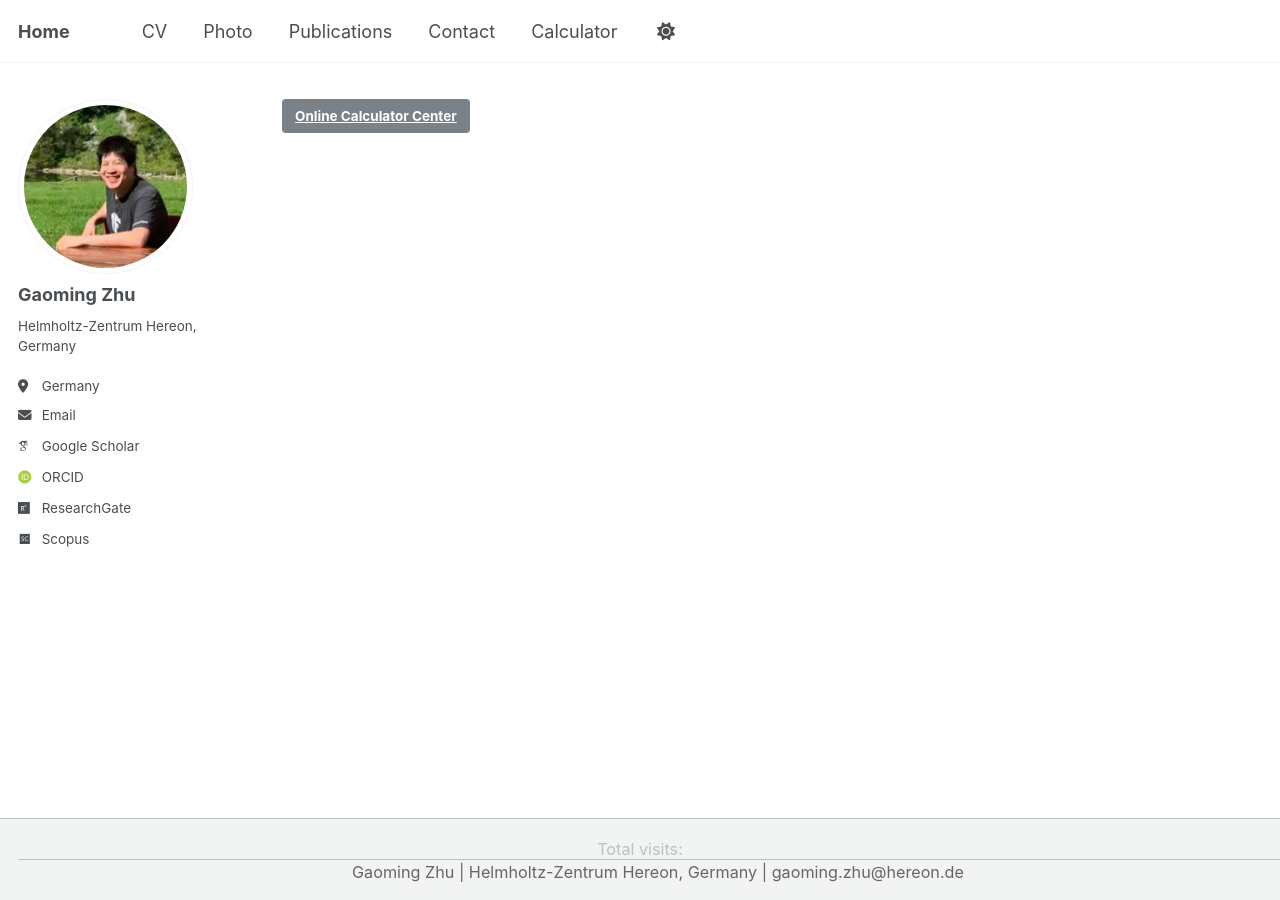
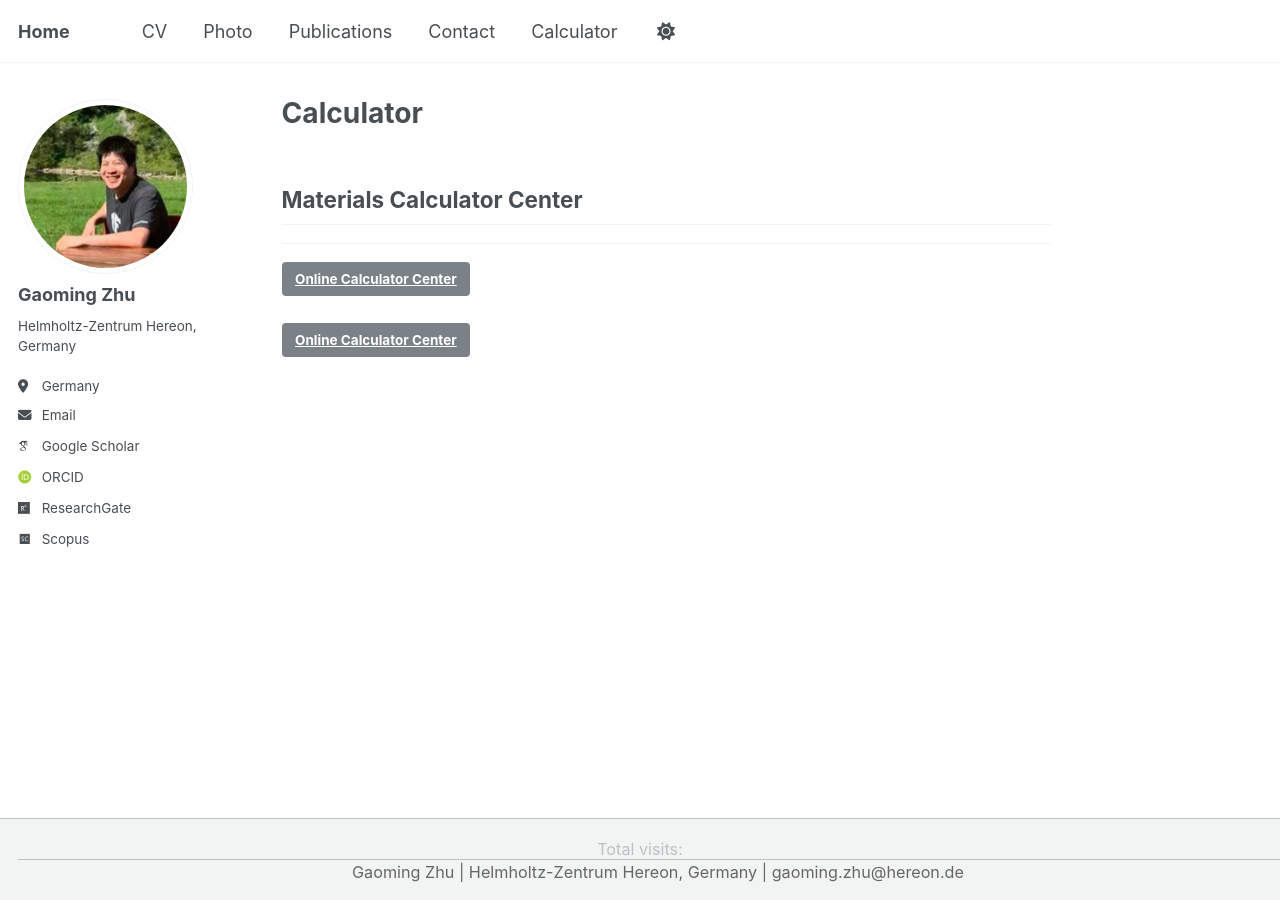
Before and after one commit to zgm900613/zgm900613.github.io, a Jekyll site: the page built from _pages/calculator.md, in a window 1280 px wide. Built offline with Jekyll 4.4.1, drawn with Linux system fonts in a browser that asks for light colours; some web fonts are replaced; our own code applies the rules of GitHub Pages for plain Markdown files; a script that is not in the unit is left out; comment, search, counter and statistics services are not loaded.

Commit message:
Update calculator.md

```diff
--- a/_pages/calculator.md
+++ b/_pages/calculator.md
@@ -1,4 +1,20 @@
+---
+layout: single
+title: "Calculator"
+permalink: /calculator/
+author_profile: true
+---
 
+## Materials Calculator Center
+-------
+
+<p>
+  <a class="btn btn-primary"
+     href="https://zgm900613.github.io/MaterialsCalculator/SchmidFactor.html"
+     target="_blank">
+     Online Calculator Center
+  </a>
+</p>
 
 <p>
   <a class="btn btn-primary"
```
